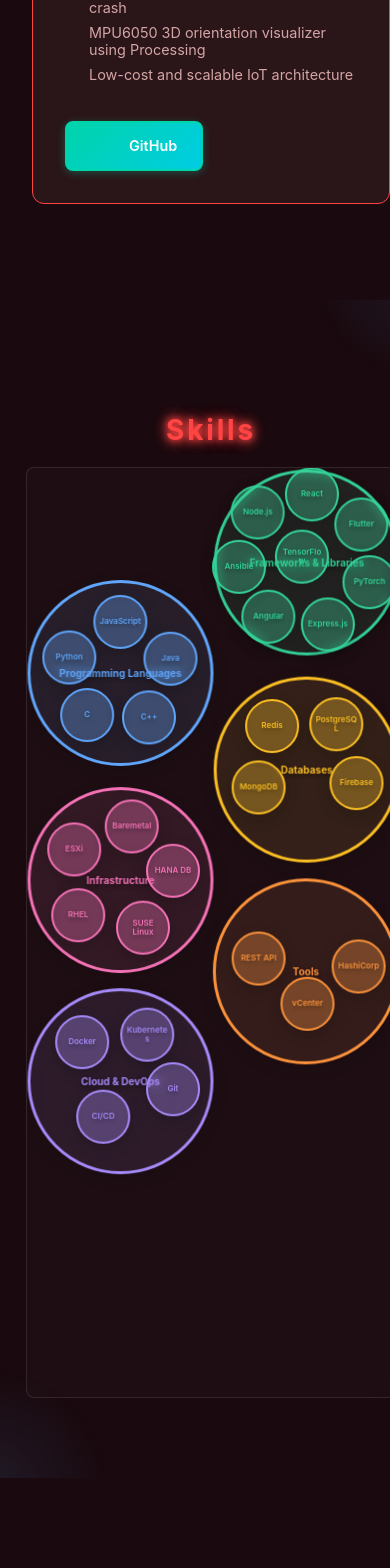
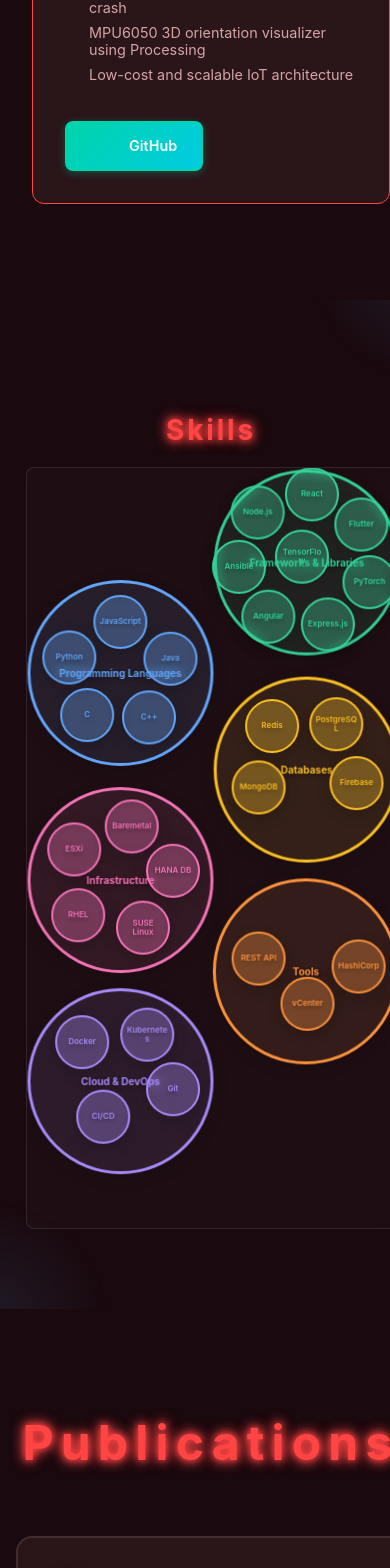
Before and after one commit to mugilan0606/portfolio, a React (Create React App) app: page /1 in a window 390 px wide. Shown: the part 8532-10100 px from the top of the page. Built offline with nearby package versions, Linux system fonts and the light colour scheme; no server answers; some icons are missing.

Commit message:
size adjustment

```diff
--- a/src/pages/home/components/skills/skills.style.scss
+++ b/src/pages/home/components/skills/skills.style.scss
@@ -62,14 +62,14 @@
 
         // Mobile
         @media (max-width: 768px) {
-            height: 100vh;
+            height: 85vh;
             min-height: 400px;
             border-radius: px-to-rem(12);
         }
 
         // Small mobile
         @media (max-width: 480px) {
-            height: 110vh;
+            height: 90vh;
             min-height: 350px;
             border-radius: px-to-rem(8);
         }
```
